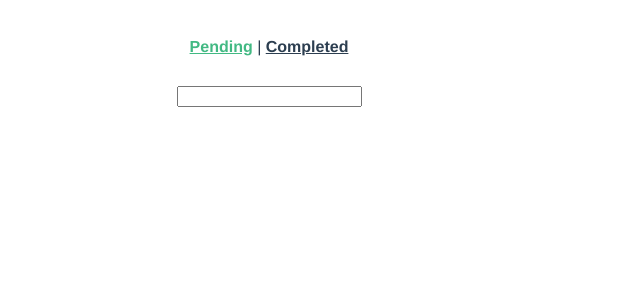
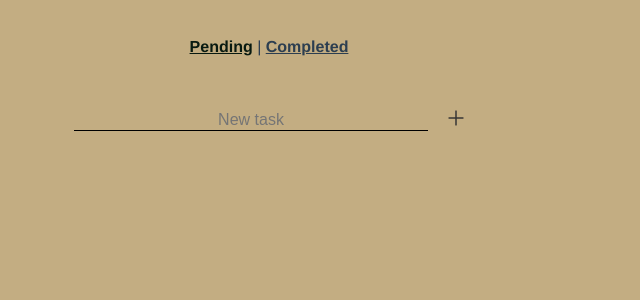
Before and after one commit to tdjtmc/taskmanager, a Vue app: page / in a window 1280 px wide. Shown: the top 300 px of the page, without its empty margins (371-1011 px from the left). Built offline with nearby package versions, Linux system fonts and the light colour scheme.

Commit message:
change bg color, adding func in components

```diff
--- a/package.json
+++ b/package.json
@@ -9,6 +9,7 @@
   },
   "dependencies": {
     "core-js": "^3.8.3",
+    "primeicons": "^6.0.1",
     "vue": "^3.2.13",
     "vue-router": "^4.0.3"
   },
--- a/src/App.vue
+++ b/src/App.vue
@@ -14,7 +14,9 @@
   text-align: center;
   color: #2c3e50;
 }
-
+html {
+  background-color: #c3ad82;
+}
 nav {
   padding: 30px;
 }
@@ -25,6 +27,6 @@ nav a {
 }
 
 nav a.router-link-exact-active {
-  color: #42b983;
+  color: #081a11;
 }
 </style>
--- a/src/components/TaskInput.vue
+++ b/src/components/TaskInput.vue
@@ -1,5 +1,49 @@
 <template>
-  <div>
-    <input type="text" />
+  <div class="container">
+    <div v-if="!isEditing">
+      <input type="text" placeholder="New task" v-model.trim="task" />
+      <span
+        class="pi pi-plus"
+        title="Add to list"
+        @click="addTask(task)"
+      ></span>
+    </div>
+    <div v-else>
+      <input type="text" />
+      <span class="pi pi-sync" title="Update"></span>
+    </div>
   </div>
 </template>
+
+<script>
+export default {
+  name: "TaskInput",
+  emits: ["addTask"],
+
+  data() {
+    return {
+      isEditing: false,
+      task: "",
+    };
+  },
+  methods: {},
+};
+</script>
+
+<style scoped>
+input[type="text"] {
+  width: 50%;
+  border: none;
+  border-bottom: 1px solid black;
+  outline: none;
+  text-align: center;
+  padding-top: 25px;
+  font-size: 1rem;
+  background-color: #c3ad82;
+}
+.pi {
+  color: #333;
+  cursor: pointer;
+  margin-left: 20px;
+}
+</style>
--- a/src/components/TaskList.vue
+++ b/src/components/TaskList.vue
@@ -1,3 +1,52 @@
 <template>
-  <div></div>
+  <ul>
+    <li v-for="(task, index) in tasks" :key="index">
+      {{ task }}
+      <div>
+        <span
+          class="pi pi-file-edit"
+          @click="$emit('editTask', index, task)"
+          title="Edit"
+        ></span>
+        <span
+          class="pi pi-check-square"
+          @click="doneTask(index)"
+          title="Done"
+        ></span>
+      </div>
+    </li>
+  </ul>
 </template>
+
+<script>
+export default {
+  props: ["tasks"],
+  data() {
+    return {};
+  },
+};
+</script>
+
+<style scoped>
+ul {
+  display: flex;
+  flex-direction: column;
+  margin-top: 50px;
+  list-style: none;
+  width: 65%;
+  justify-content: space-between;
+}
+
+ul li {
+  display: flex;
+  justify-content: space-between;
+  margin-top: 5px;
+  color: #2e1f1f;
+  border-bottom: 1px solid #42361f;
+}
+.pi {
+  display: inline-block;
+  width: 3.5rem;
+  cursor: pointer;
+}
+</style>
--- a/src/views/PendingTaskView.vue
+++ b/src/views/PendingTaskView.vue
@@ -1,14 +1,33 @@
 <template>
-  <task-input />
-  <task-list />
+  <div class="container">
+    <task-input @addTask="addTask" />
+    <task-list :tasks="tasks" />
+  </div>
 </template>
 
 <script>
-// @ is an alias to /src
 import TaskInput from "../components/TaskInput.vue";
 import TaskList from "../components/TaskList.vue";
 export default {
   name: "PendingTaskView",
   components: { TaskInput, TaskList },
+
+  data() {
+    return {
+      tasks: [],
+    };
+  },
+  methods: {
+    addTask(task) {
+      this.tasks.push(task);
+    },
+  },
 };
 </script>
+<style scoped>
+.container {
+  max-width: 700px;
+  margin: 0 auto;
+  color: #fafafa;
+}
+</style>
```
Also changed, not shown: src/main.js (+5 -5 lines), 1 other file (tests, documents, lock files or other folders).
